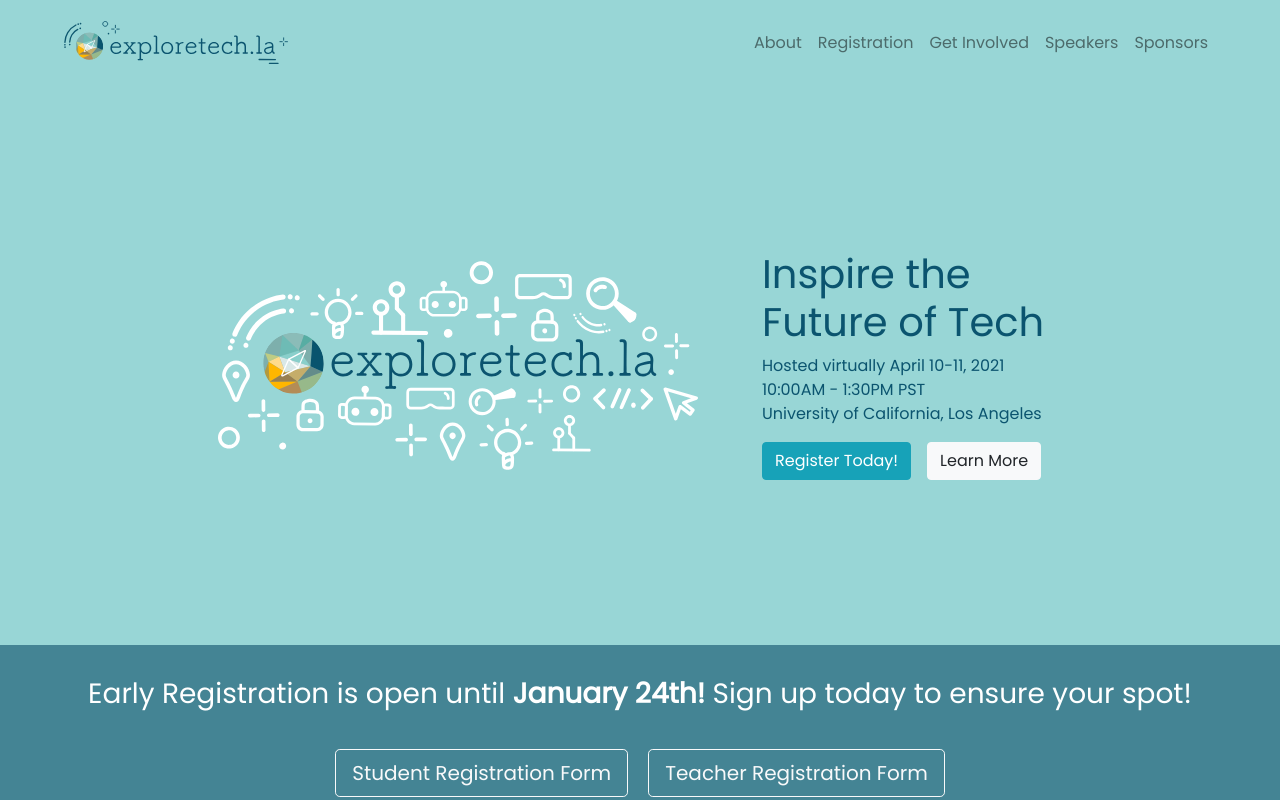
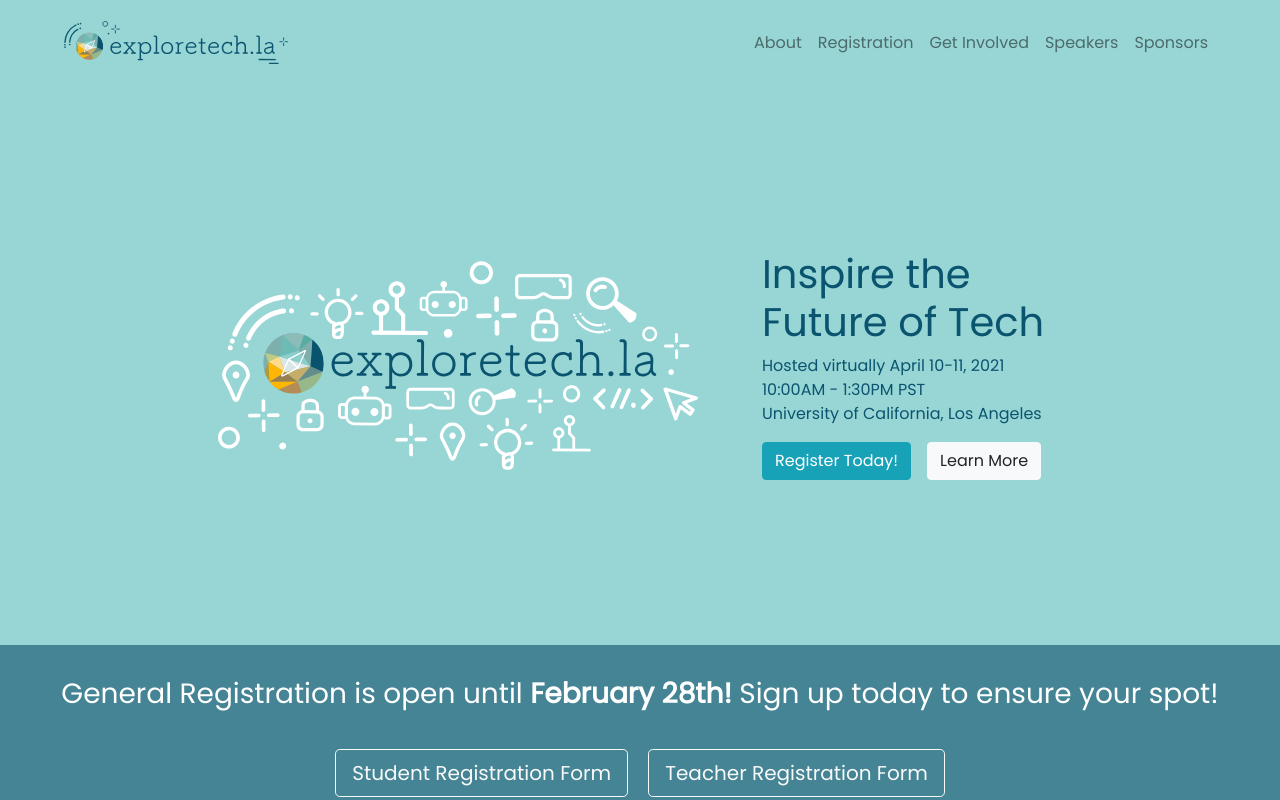
Before and after one commit to exploretech-la/website, a React (Create React App) app: page / in a window 1280 px wide. Shown: the top 800 px of the page. Built offline with nearby package versions, Linux system fonts and the light colour scheme.

Commit message:
Update registration info for general registration

```diff
--- a/src/components/Registration/RegistrationAlert.jsx
+++ b/src/components/Registration/RegistrationAlert.jsx
@@ -25,7 +25,7 @@ export default class RegistrationAlert extends Component {
         return (
             <div className={classNames}>
               <h3>
-                Early Registration is open until <b>January 24th! </b>
+                General Registration is open until <b>February 28th! </b>
                 Sign up today to ensure your spot!
               </h3>
               <div className="buttons">
--- a/src/components/Registration/RegistrationTop.jsx
+++ b/src/components/Registration/RegistrationTop.jsx
@@ -55,12 +55,13 @@ export default class RegistrationTop extends Component {
                             </div>
                             <div className="registration-types">
                                 <div className="section-title">
-                                    <h4 className="title">Early Registration - <Badge variant="info">Open Now!</Badge></h4>
+                                    <h4 className="title">Early Registration - <Badge variant="secondary">Closed</Badge></h4>
                                 </div>
                                 <p><b>Deadline:</b> January 24, 2021 at 11:59PM PST</p>
+                                <p><b>NOTE:</b> If you have already registered during early registration, keep an eye out for a confirmation email from us by early February!</p>
                                 <p><em>*As long as space permits and all eligibility requirements are met, you will be accepted and guaranteed a box.</em></p>
                                 <div className="section-title">
-                                    <h4 className="title">General Registration</h4>
+                                    <h4 className="title">General Registration - <Badge variant="info">Open Now!</Badge></h4>
                                 </div>
                                 <p><b>Deadline:</b> February 28, 2021 at 11:59PM PST</p>
                             </div>
```
